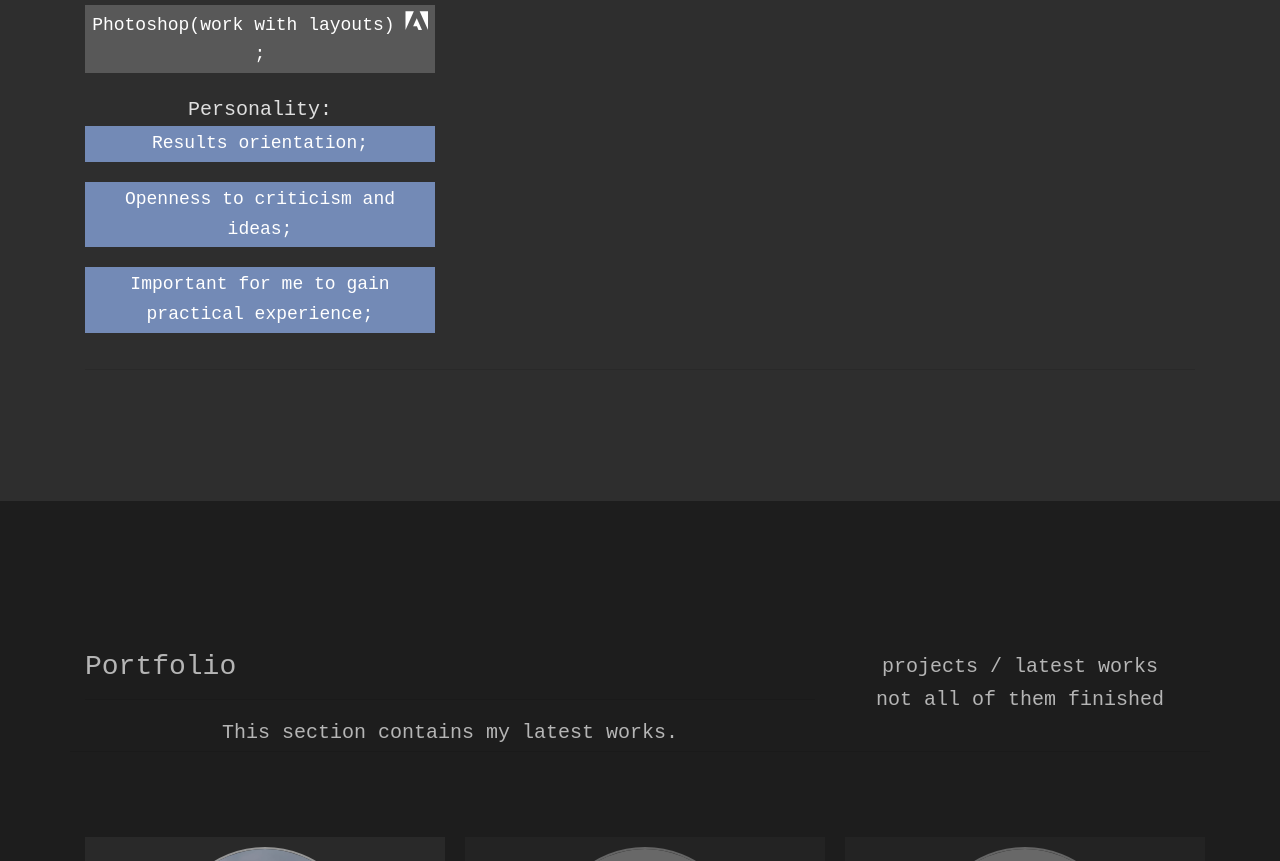
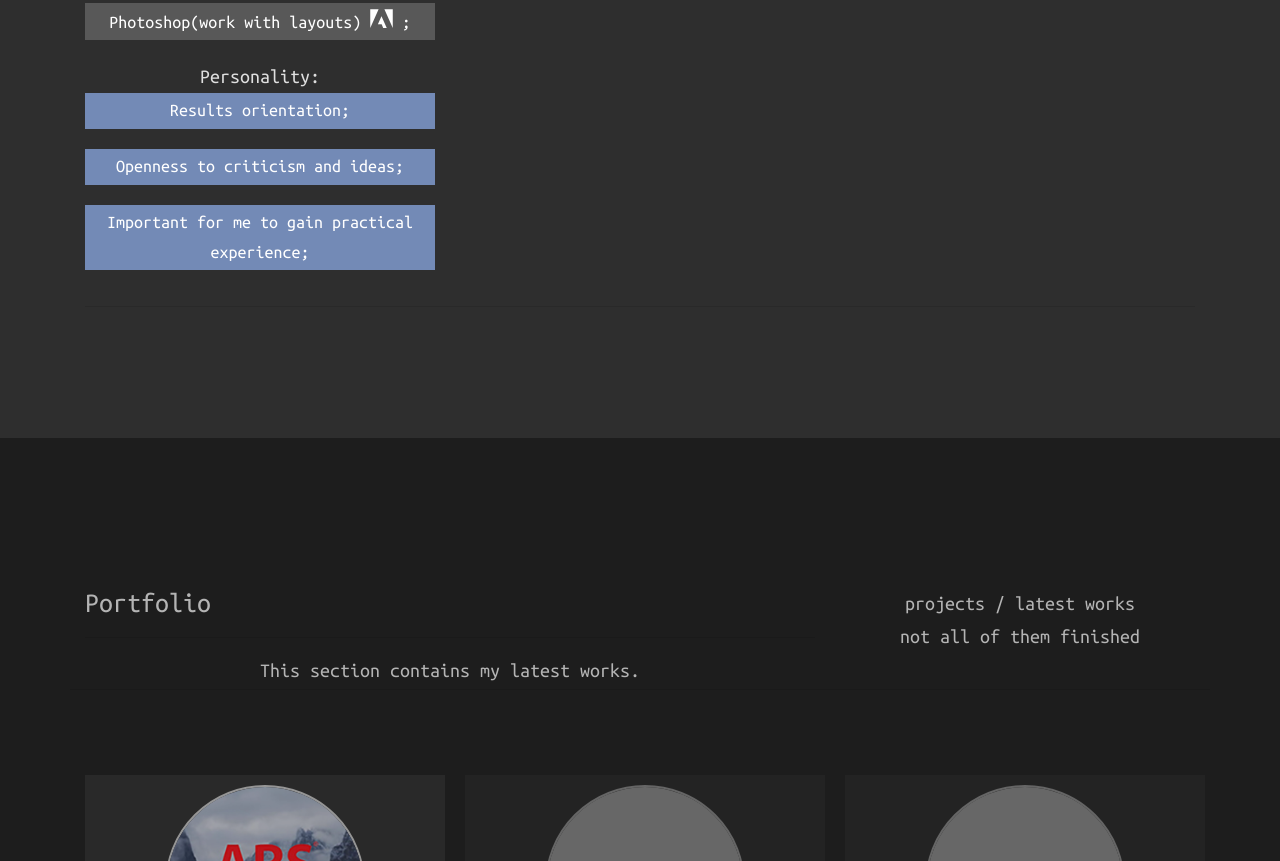
Before and after one commit to daertious/Daer, a plain HTML site: page index.html in a window 1280 px wide. Shown: the part 1939-2800 px from the top of the page. Drawn offline with nearby package versions, Linux system fonts and the light colour scheme; placeholder pictures from the web are drawn by us.

Commit message:
Add files via upload

```diff
--- a/index.html
+++ b/index.html
@@ -16,7 +16,7 @@
 	<meta property="og:image" content="path/to/image.jpg">
 	<link rel="icon" href="img/favicon/favicon1.ico">
 	<link rel="apple-touch-icon" sizes="180x180" href="img/favicon/apple-touch-icon-180x180-1.png">
-	<link href="https://fonts.googleapis.com/css?family=Cormorant+Infant:300,400,500,600,700&amp;subset=cyrillic" rel="stylesheet">
+	<link href="https://fonts.googleapis.com/css?family=Ubuntu+Mono:400,700&amp;subset=cyrillic" rel="stylesheet">
 	<!-- Template Basic Images End -->
 
 	<!-- Custom Browsers Color Start -->
```
